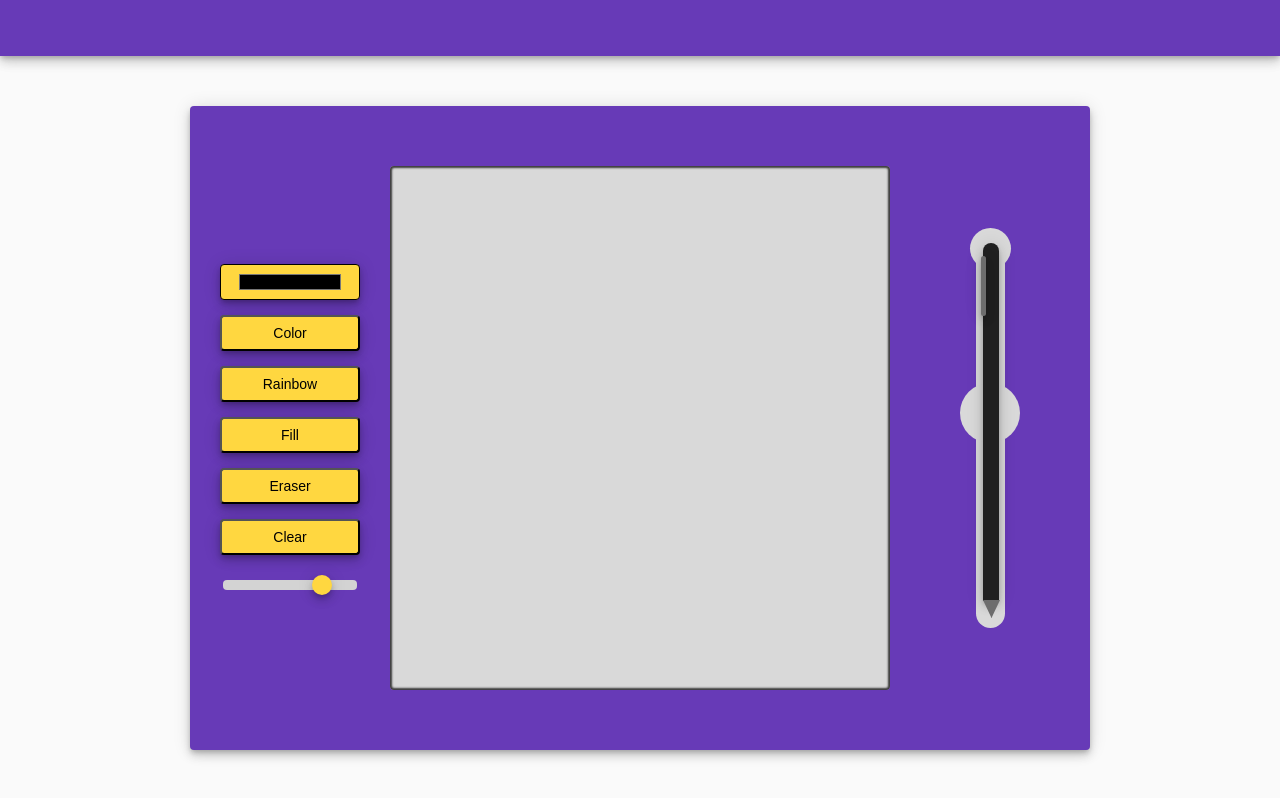
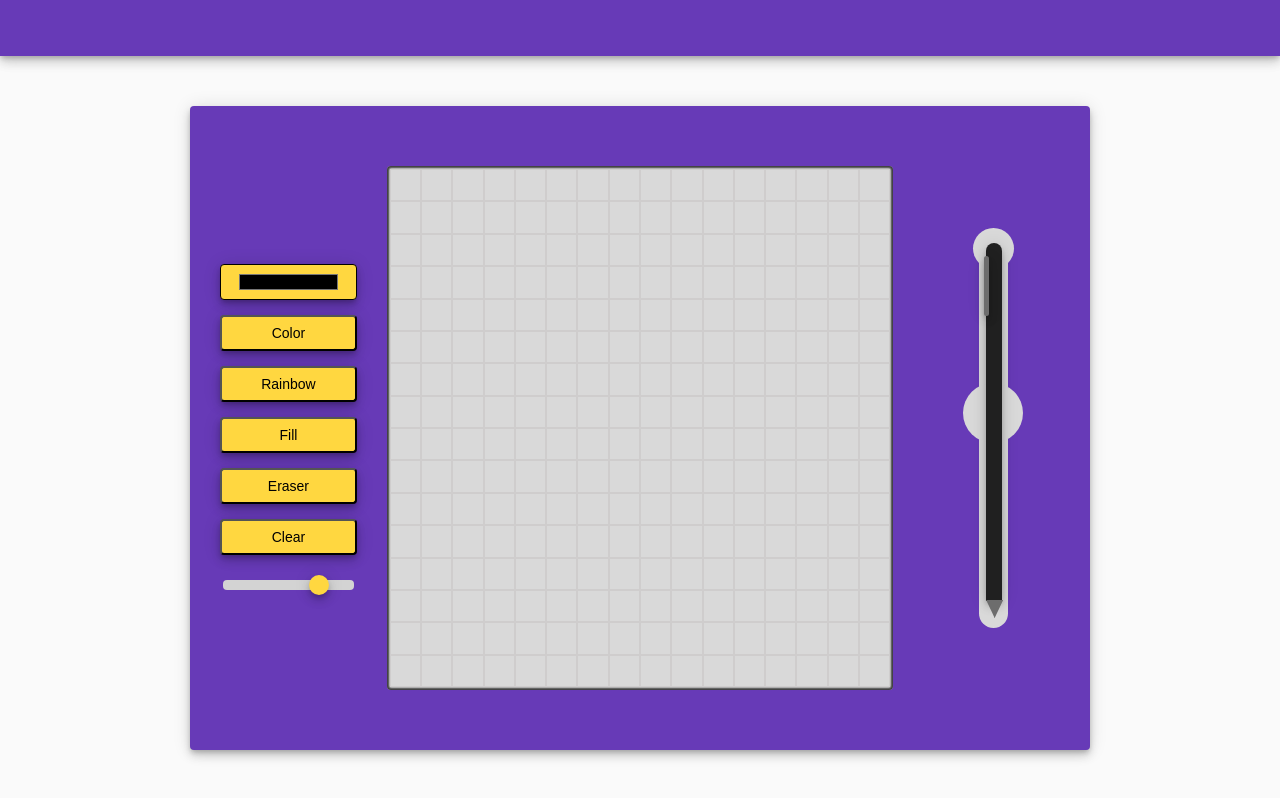
Before and after one commit to fernando-albsilva/sketchpad-, a plain HTML site: page index.html in a window 1280 px wide. Drawn offline with Linux system fonts and the light colour scheme.

Commit message:
Refactor and implementing drawing grid UI

```diff
--- a/main.css
+++ b/css/main.css
@@ -131,6 +131,8 @@ main>div>:nth-child(2)>section {
     width: 100%;
     border-radius: 4px;
     box-shadow: var(--shadow-inset);
+    flex-wrap: wrap;
+    padding: 3px;
 }
 
 main>div>:nth-child(3) {
--- a/index.html
+++ b/index.html
@@ -7,7 +7,7 @@
     <title>SKETCHPAD</title>
 
     <link rel="stylesheet" href="https://fonts.googleapis.com/css?family=Roboto">
-    <link rel="stylesheet" href="main.css">
+    <link rel="stylesheet" href="./css/main.css">
 </head>
 <body>
     <header></header>
@@ -46,6 +46,6 @@
 
     </main>
 
-    <script src="main.js"></script>
+    <script type="module" src="./scripts/main.mjs"></script>
 </body>
 </html>
--- a/main.js
+++ /dev/null
@@ -1 +0,0 @@
-console.log("testes")
--- /dev/null
+++ b/scripts/creator-service.mjs
@@ -0,0 +1,53 @@
+export class CreatorService {
+
+    constructor(gridSize) {
+        this.gridSize = gridSize;
+        this.drawingElements = [];
+        this.drawingContainerElement = this.getGridContainer()
+    }
+
+    createDrawingGrid() {
+        const iteration = Array.from(
+            { length: (this.gridSize * this.gridSize) }
+            , (_, index) => index + 1
+        );
+
+        iteration.forEach(index => {
+            let div = this.createDiv();
+            div = this.ApplyStyleInGridItem(div);
+            this.addItemInGridContainer(div);
+        })
+    }
+
+    createDiv() {
+        return document.createElement('div');
+    }
+
+    ApplyStyleInGridItem(div) {
+        const basis = 100 / this.gridSize;
+
+        let properties = '';
+        properties += properties.concat('color: blue;');
+        properties += properties.concat('border: 0.5px solid #cfcdcd;')
+        properties += properties.concat(`flex: 1 0 ${basis}%;`)
+
+        div.setAttribute('style', properties);
+
+        return div;
+    }
+
+    addItemInGridContainer(div) {
+        this.drawingContainerElement.appendChild(div);
+    }
+
+    removeItemFromGridContainer(div) {
+        this.drawingContainerElement.removeChild(div);
+    }
+
+    getGridContainer() {
+        const mainElement = document.querySelector('main')
+        const drawingContainerElement =
+            mainElement?.firstElementChild?.querySelector('div')?.firstElementChild;
+        return drawingContainerElement;
+    }
+}
--- /dev/null
+++ b/scripts/main.mjs
@@ -0,0 +1,4 @@
+import { CreatorService } from './creator-service.mjs'
+
+const creatorService = new CreatorService(16);
+creatorService.createDrawingGrid();
```
